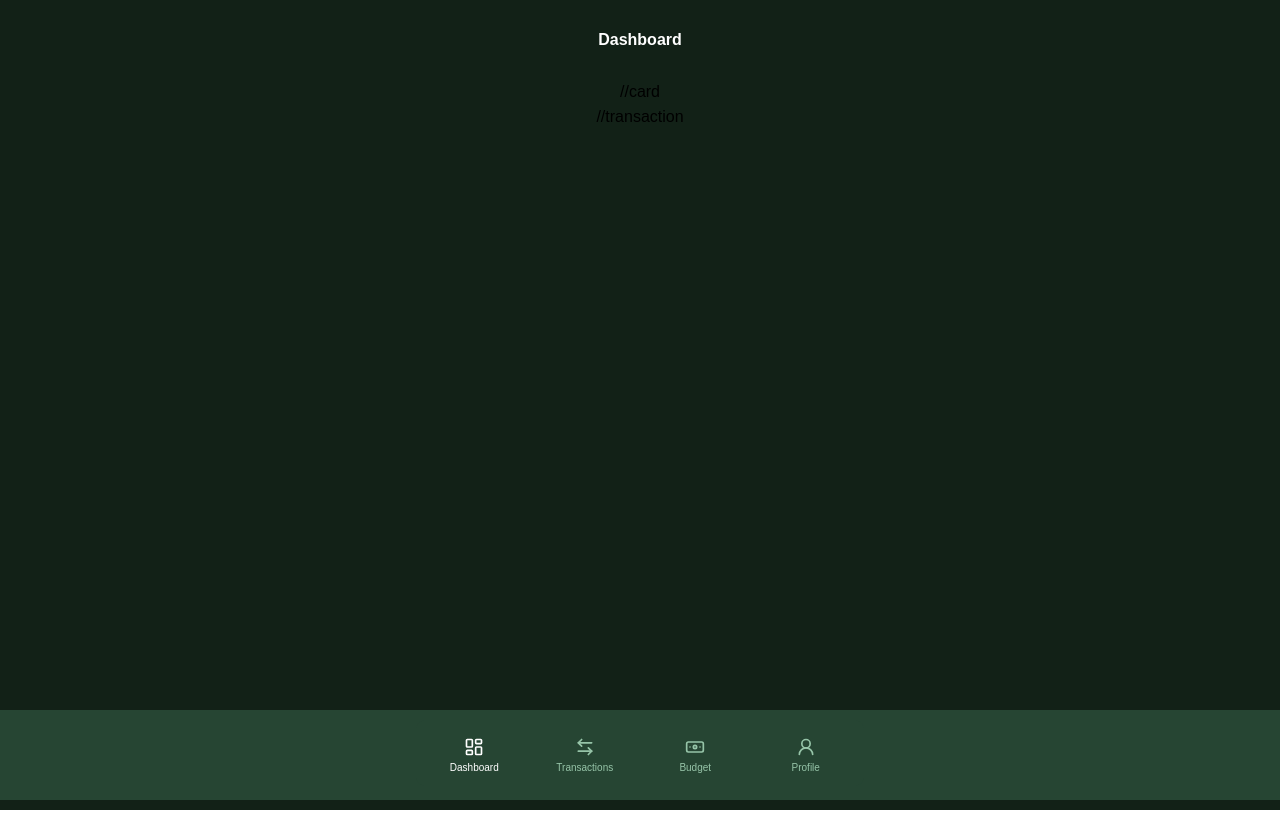
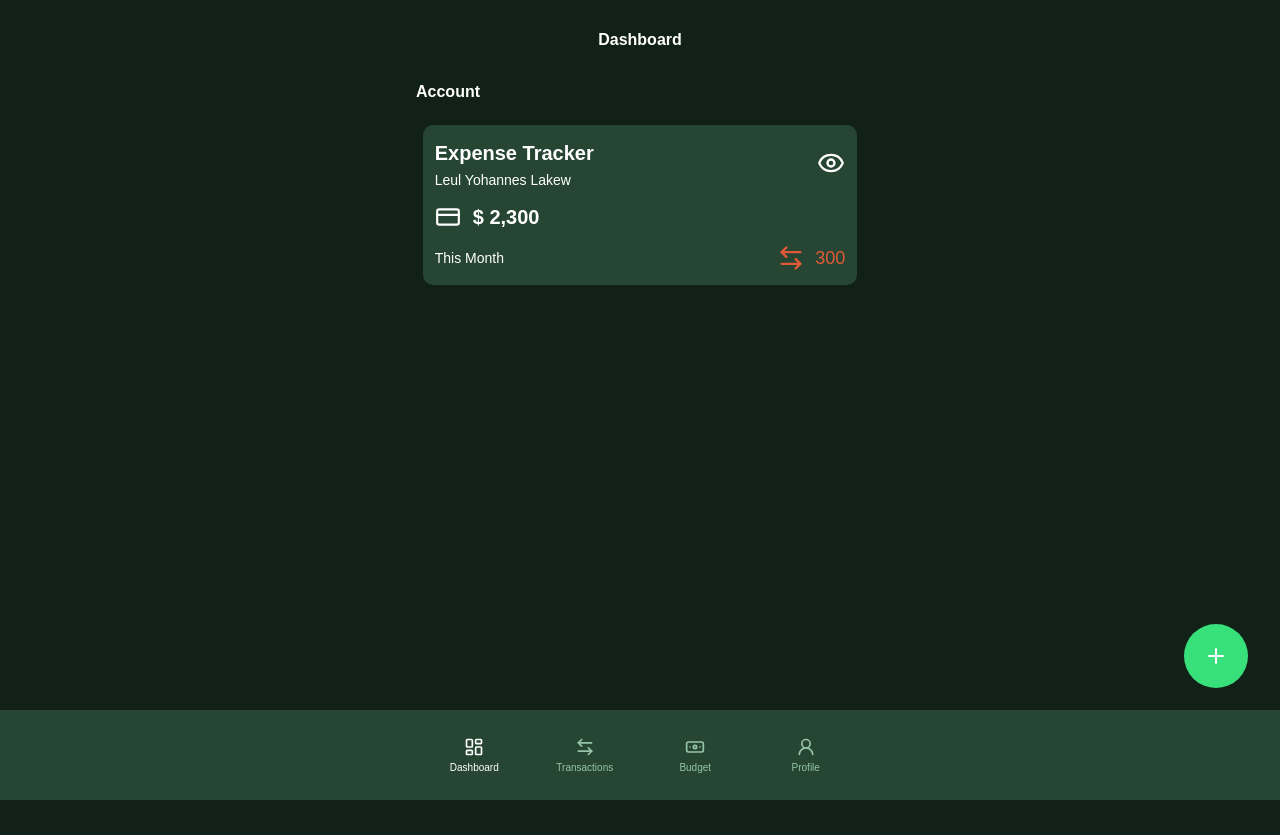
Before and after one commit to ltyohannes955/Scash, a React (Vite) app: page /dashboard in a window 1280 px wide. Before the commit the page ends 810 px from the top, so only its background shows below. Built offline with nearby package versions, Linux system fonts and the light colour scheme.

Commit message:
added the components to the main page

```diff
--- a/src/pages/dashboard/index.tsx
+++ b/src/pages/dashboard/index.tsx
@@ -1,13 +1,18 @@
-import { Flex } from "@mantine/core";
+import { Flex, Text } from "@mantine/core";
 import { RootShell } from "../../components/layout/shell/root";
+import { Cards } from "./card";
+import { AddButton } from "./addButton";
 
 export default function Dashboard() {
   return (
     <>
       <RootShell Title="Dashboard">
+        <Text size="md" c={"white"} fw={"bold"}>
+          Account
+        </Text>
         <Flex bg={"#122117"} h={"80vh"} align={"center"} direction={"column"}>
-          <Flex>//card</Flex>
-          <Flex>//transaction</Flex>
+          <Cards />
+          <AddButton />
         </Flex>
       </RootShell>
     </>
```
